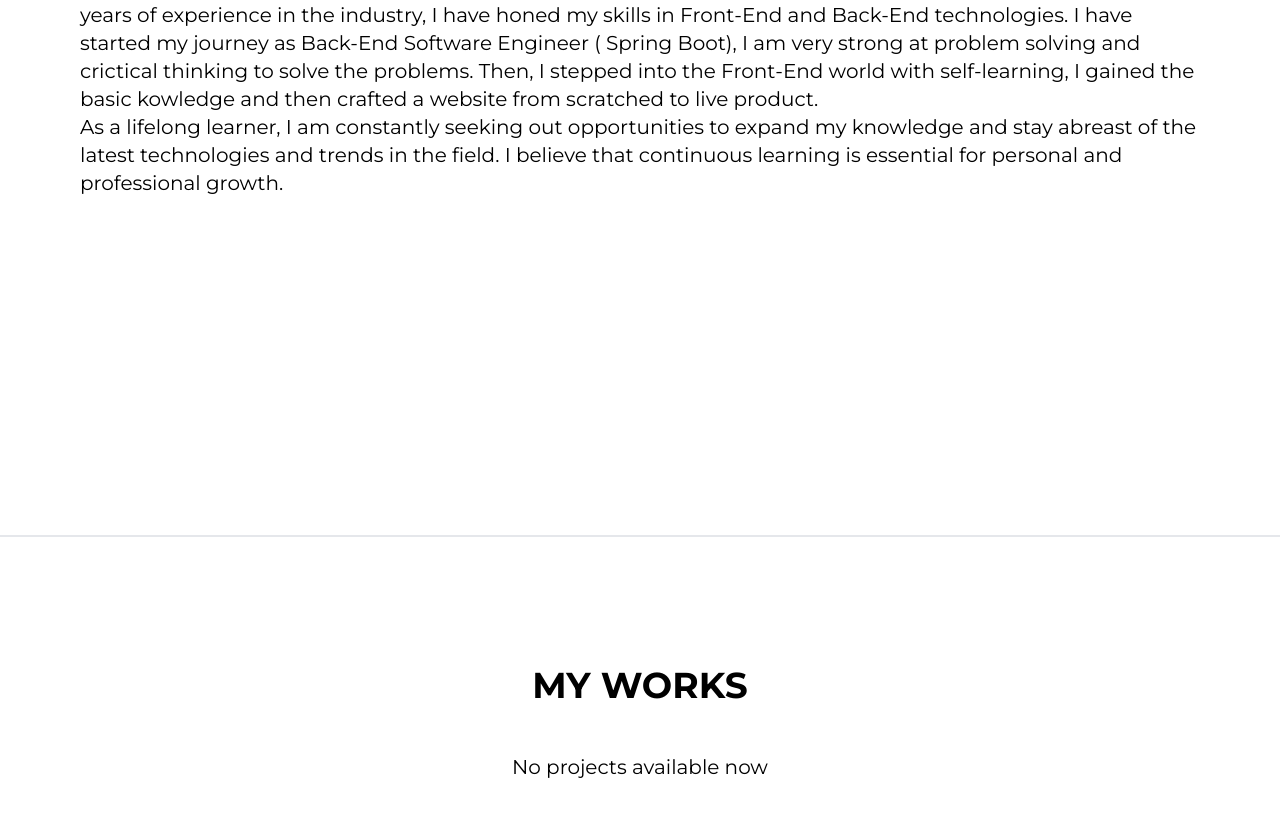
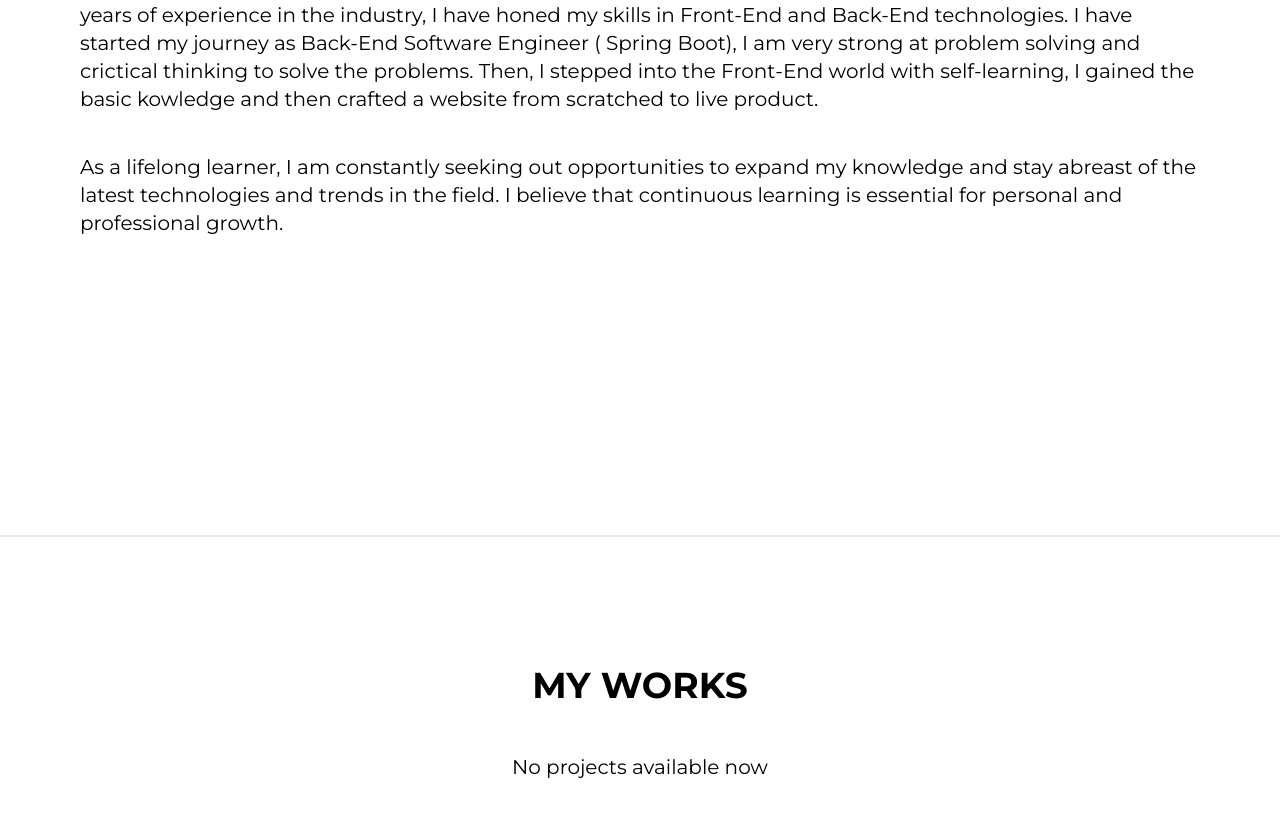
Before and after one commit to Danushan79/Personal-Portfolio, a React (Vite) app: page / in a window 1280 px wide. Shown: the part 1063-1880 px from the top of the page. Built offline with nearby package versions, Linux system fonts and the light colour scheme.

Commit message:
Break the about me para into different para

```diff
--- a/src/components/organisms/AboutUs/index.jsx
+++ b/src/components/organisms/AboutUs/index.jsx
@@ -13,11 +13,13 @@ export default function AboutUs() {
           ( Spring Boot), I am very strong at problem solving and crictical
           thinking to solve the problems. Then, I stepped into the Front-End
           world with self-learning, I gained the basic kowledge and then crafted
-          a website from scratched to live product. <br /> As a lifelong
-          learner, I am constantly seeking out opportunities to expand my
-          knowledge and stay abreast of the latest technologies and trends in
-          the field. I believe that continuous learning is essential for
-          personal and professional growth.
+          a website from scratched to live product. <br />
+        </p>
+        <p className="font-normal py-5">
+          As a lifelong learner, I am constantly seeking out opportunities to
+          expand my knowledge and stay abreast of the latest technologies and
+          trends in the field. I believe that continuous learning is essential
+          for personal and professional growth.
         </p>
       </div>
     </div>
```
